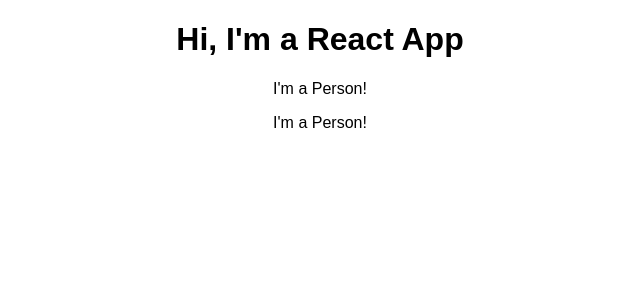
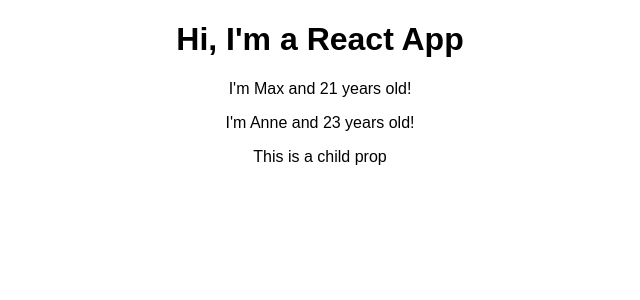
Before and after one commit to agdavid/react-complete-guide-course, a React (Create React App) app in the folder react-complete-guide/: page / in a window 1280 px wide. Shown: the top 300 px of the page, without its empty margins (320-960 px from the left). Built offline with nearby package versions, Linux system fonts and the light colour scheme.

Commit message:
render Person props

```diff
--- a/react-complete-guide/src/App.js
+++ b/react-complete-guide/src/App.js
@@ -7,8 +7,8 @@
     return (
       <div className="App">
         <h1>Hi, I'm a React App</h1>
-        <Person />
-        <Person />
+        <Person name="Max" age="21"/>
+        <Person name="Anne" age="23"> This is a child prop </Person>
       </div>
     );
   }
--- a/react-complete-guide/src/Person/Person.js
+++ b/react-complete-guide/src/Person/Person.js
@@ -1,7 +1,12 @@
 import React from 'react';
 
-const person = () => {
-    return <p>I'm a Person!</p>
+const person = (props) => {
+    return (
+        <div>
+            <p>I'm {props.name} and {props.age} years old!</p>
+            <p>{props.children}</p>
+        </div>
+    );
 };
 
 export default person;
```
